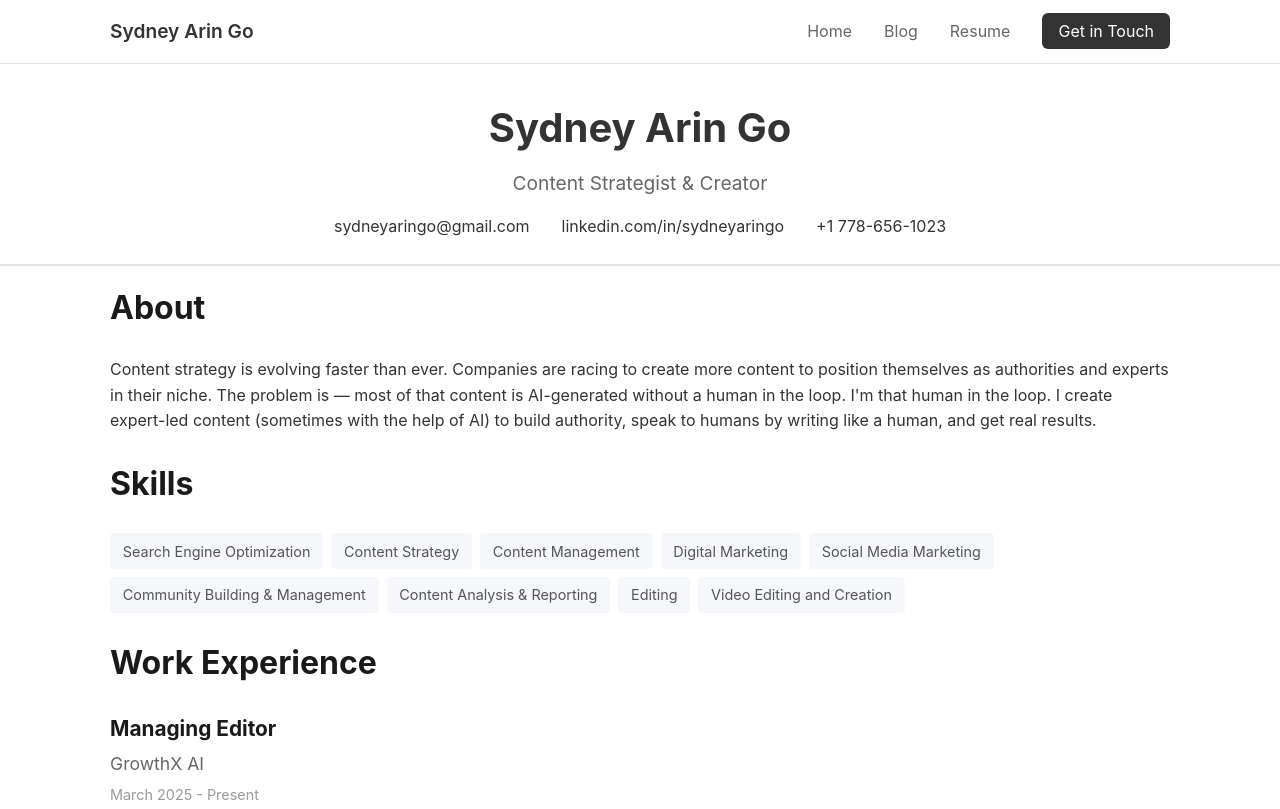
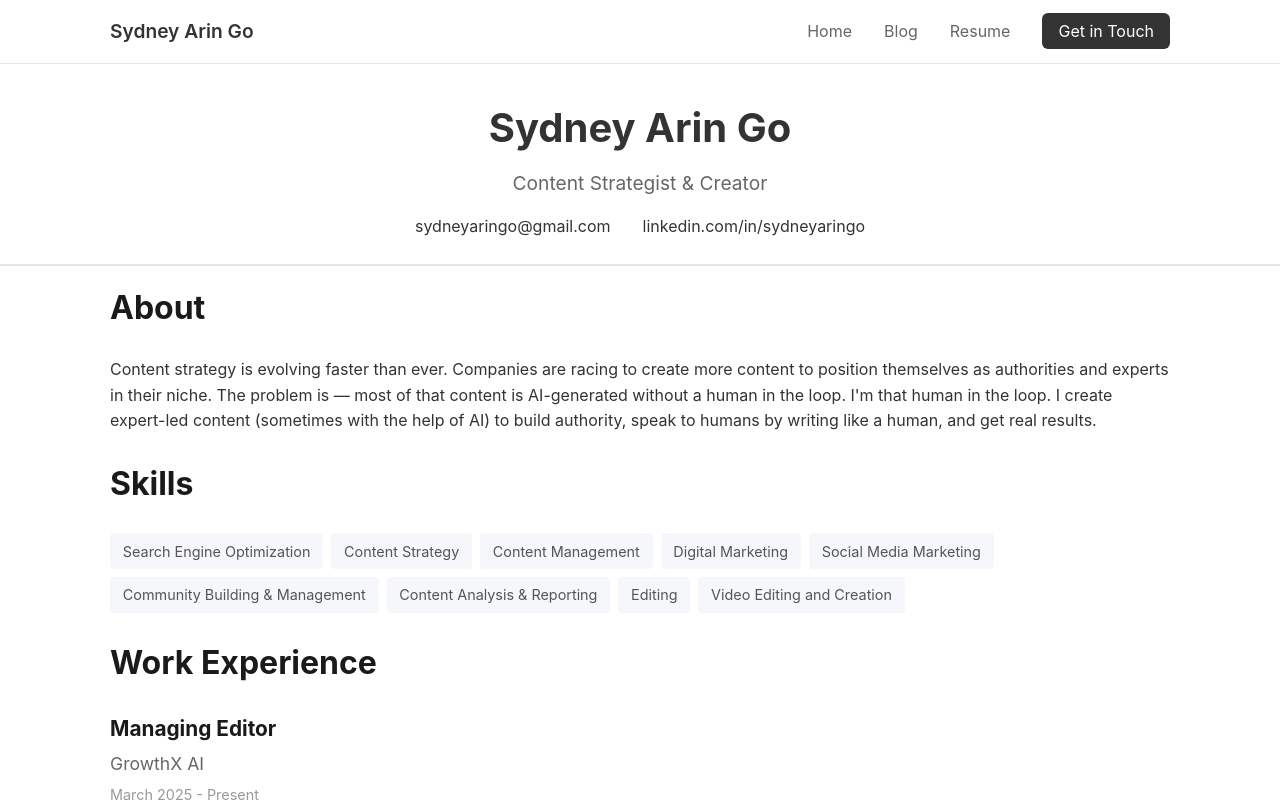
Before and after one commit to sydneygo/sydneyonthego.github.io, a plain HTML site: page resume.html in a window 1280 px wide. Shown: the top 809 px of the page. Drawn offline with Linux system fonts and the light colour scheme.

Commit message:
Update resume.html

```diff
--- a/resume.html
+++ b/resume.html
@@ -36,7 +36,6 @@
             <div class="resume-contact">
                 <a href="mailto:sydneyaringo@gmail.com">sydneyaringo@gmail.com</a>
                 <a href="https://linkedin.com/in/sydneyaringo" target="_blank">linkedin.com/in/sydneyaringo</a>
-                <span>+1 778-656-1023</span>
             </div>
         </div>
     </div>
```
